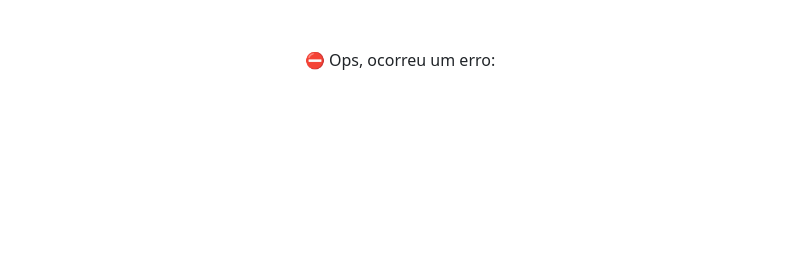
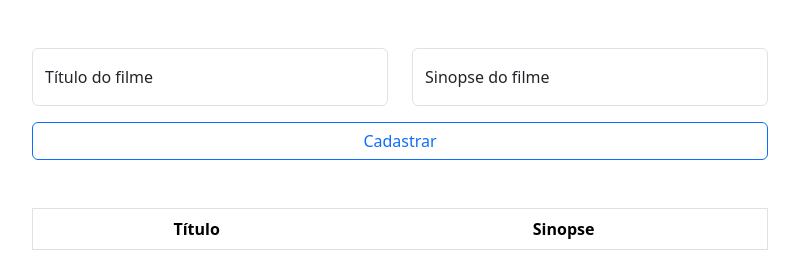
Before and after one commit to Matelz/Fullstack_TTI107, a website: page frontend/index.html in a window 1280 px wide. Shown: the whole page, without its empty margins (240-1039 px from the left). Drawn offline with nearby package versions, Linux system fonts and the light colour scheme; no server answers.

Commit message:
feat: added alert box [no ci]

```diff
--- a/frontend/index.html
+++ b/frontend/index.html
@@ -14,7 +14,44 @@
   <body onload="obterFilmes()">
     <div class="container mt-5">
       <div class="row justify-content-center">
-        <div id="content" class="col-md-8">
+        <div class="col-md-12 col-lg-12">
+          <div class="alert alert-dismissible fade" role="alert">Teste</div>
+        </div>
+        <div class="col-md-8 col-lg-4">
+          <div class="form-floating mb-3">
+            <input
+              type="text"
+              class="form-control"
+              id="tituloInput"
+              placeholder="Título do filme"
+            />
+            <label for="tituloInput">Título do filme</label>
+          </div>
+        </div>
+        <div class="col-md-8 col-lg-4">
+          <div class="form-floating mb-3">
+            <input
+              type="text"
+              class="form-control"
+              id="sinopseInput"
+              placeholder="Sinopse do filme"
+            />
+            <label for="sinopseInput">Sinopse do filme</label>
+          </div>
+        </div>
+      </div>
+      <div class="row justify-content-center">
+        <div class="col-md-8">
+          <button
+            class="btn btn-outline-primary w-100"
+            onclick="cadastrarFilme()"
+          >
+            Cadastrar
+          </button>
+        </div>
+      </div>
+      <div class="row justify-content-center mt-5">
+        <div class="col-md-8">
           <table
             class="table table-striped table-hover border text-center filmes"
           >
--- a/frontend/js/script.js
+++ b/frontend/js/script.js
@@ -2,10 +2,58 @@ const protocolo = "http://";
 const base = "localhost:3000";
 const filmesEndpoint = "/filmes";
 
+function displayAlert(alertType, message) {
+  let alert = document.querySelector(".alert");
+  alert.className = `alert alert-${alertType} show`;
+  alert.classList.remove("d-none");
+  alert.textContent = message;
+
+  setTimeout(() => {
+    alert.classList.remove("show");
+    alert.classList.add("d-none");
+  }, 5000);
+}
+
 function displayError(error) {
-  document.querySelector(
-    "#content"
-  ).innerHTML = `<p class="text-center">⛔ Ops, ocorreu um erro:<br/><strong>${error.message}</strong></p>`;
+  displayAlert("danger", `Erro: ${error.message}`);
+}
+
+function displayFilmes(filmes) {
+  let tabela = document.querySelector(".table");
+  let tbody = tabela.querySelector("tbody");
+
+  tbody.innerHTML = "";
+
+  filmes.forEach((filme) => {
+    let linha = tbody.insertRow();
+    let titulo = linha.insertCell();
+    let sinopse = linha.insertCell();
+
+    titulo.textContent = filme.titulo;
+    sinopse.textContent = filme.sinopse;
+  });
+}
+
+async function cadastrarFilme() {
+  let titulo = document.querySelector("#tituloInput").value;
+  let sinopse = document.querySelector("#sinopseInput").value;
+
+  try {
+    const url = `${protocolo}${base}${filmesEndpoint}`;
+    const filme = await axios
+      .post(url, { titulo, sinopse })
+      .catch((error) => {
+        throw new Error(error.response.data.erro);
+      })
+      .then((res) => {
+        return res.data;
+      });
+
+    displayAlert("success", "Filme cadastrado com sucesso!");
+    displayFilmes(filme);
+  } catch (error) {
+    displayError(error);
+  }
 }
 
 async function obterFilmes() {
@@ -19,6 +67,8 @@ async function obterFilmes() {
       .then((res) => {
         return res.data;
       });
+
+    displayFilmes(filmes);
   } catch (error) {
     displayError(error);
   }
```
